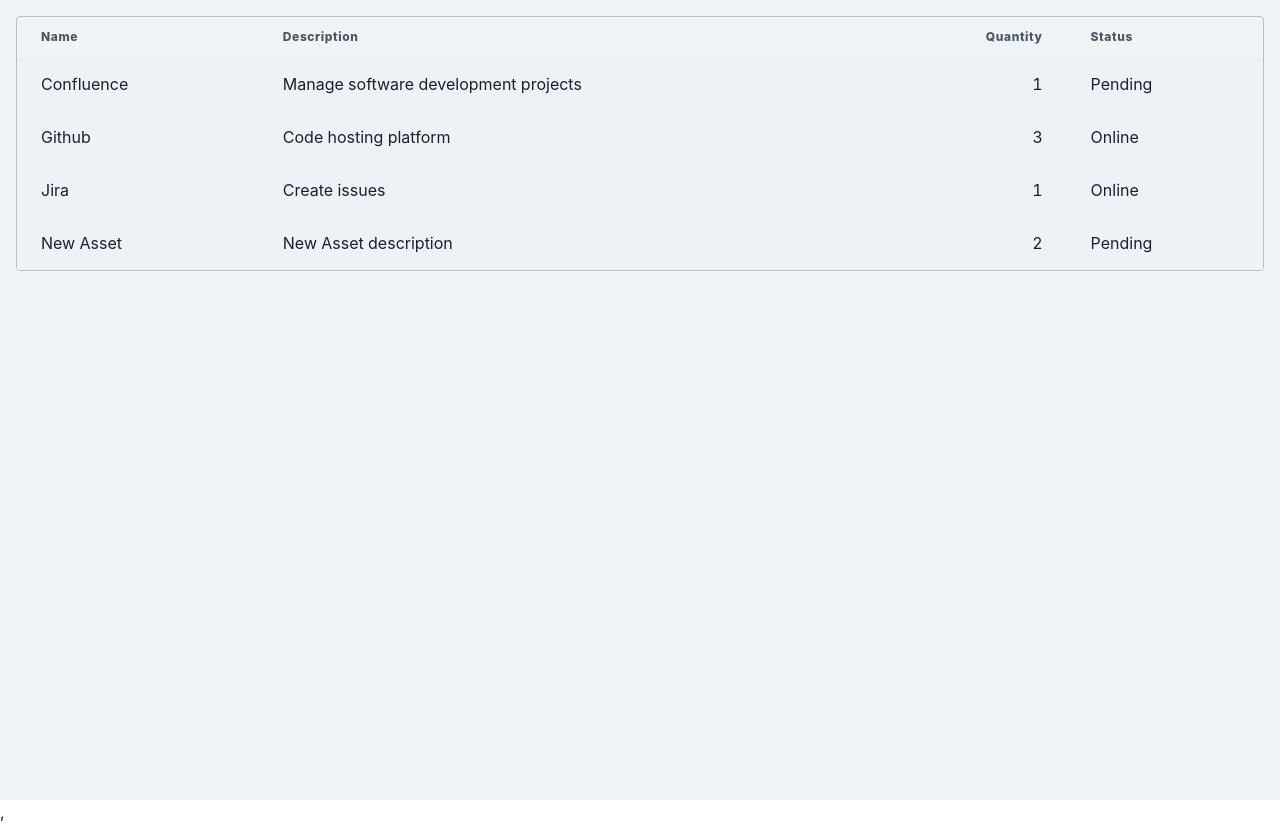
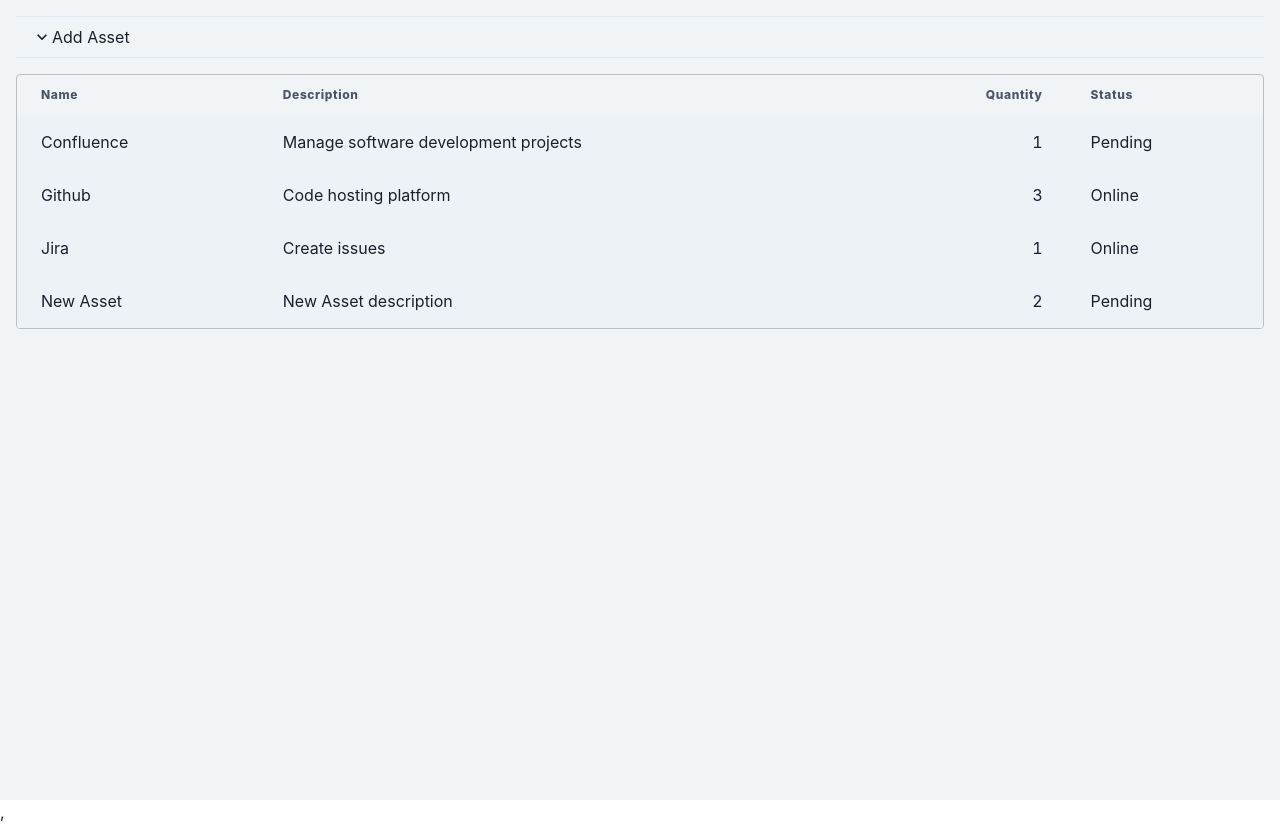
Before and after one commit to oscar-hustlebox/todo-app, a React app: page / in a window 1280 px wide. Built offline with nearby package versions, Linux system fonts and the light colour scheme.

Commit message:
feat: add form fields

```diff
--- /dev/null
+++ b/src/components/AddAsset/AddAsset.tsx
@@ -0,0 +1,25 @@
+import React, { ReactElement } from 'react';
+import { Accordion, AccordionButton, AccordionIcon, AccordionItem, AccordionPanel, Box } from '@chakra-ui/react';
+import { AssetForm } from '../AssetForm/AssetForm';
+
+export const AddAsset = (): ReactElement => {
+    return (
+        <Box>
+            <Accordion allowToggle>
+                <AccordionItem>
+                    <h2>
+                        <AccordionButton>
+                            <AccordionIcon />
+                            <Box flex="1" textAlign="left">
+                                Add Asset
+                            </Box>
+                        </AccordionButton>
+                    </h2>
+                    <AccordionPanel pb={4}>
+                        <AssetForm />
+                    </AccordionPanel>
+                </AccordionItem>
+            </Accordion>
+        </Box>
+    );
+};
--- a/src/components/AssetForm/AssetForm.tsx
+++ b/src/components/AssetForm/AssetForm.tsx
@@ -1,10 +1,34 @@
 import React, { ReactElement } from 'react';
-import { Input } from '@chakra-ui/react';
+import { Button, Grid, GridItem, Input } from '@chakra-ui/react';
+import { QuantityInput } from './QuantityInput';
+import { StatusSelect } from './StatusSelect';
 
 export const AssetForm = (): ReactElement => {
+    const handleSubmit = (e: React.FormEvent<HTMLFormElement>) => {
+        e.preventDefault();
+        console.log('submit');
+    };
     return (
-        <div>
-            <Input placeholder="Basic usage" />
-        </div>
+        <form onSubmit={(e) => handleSubmit(e)}>
+            <Grid templateColumns="repeat(5, 1fr)" gap={6}>
+                <GridItem w="100%">
+                    <Input type="name" placeholder="name" borderColor="#D2D4D5" />
+                </GridItem>
+                <GridItem w="100%">
+                    <Input type="description" placeholder="description" borderColor="#D2D4D5" />
+                </GridItem>
+                <GridItem w="100%">
+                    <QuantityInput name="quantity" />
+                </GridItem>
+                <GridItem w="100%">
+                    <StatusSelect name="status" />
+                </GridItem>
+                <GridItem w="100%">
+                    <Button type="submit" backgroundColor="#5D7599" color="white">
+                        Add
+                    </Button>
+                </GridItem>
+            </Grid>
+        </form>
     );
 };
--- /dev/null
+++ b/src/components/AssetForm/QuantityInput.tsx
@@ -0,0 +1,20 @@
+import React, { ReactElement } from 'react';
+import {
+    NumberInput,
+    NumberInputField,
+    NumberInputStepper,
+    NumberIncrementStepper,
+    NumberDecrementStepper,
+} from '@chakra-ui/react';
+
+export const QuantityInput = ({ name }: { name: string }): ReactElement => {
+    return (
+        <NumberInput name={name} defaultValue={1} borderColor="#D2D4D5">
+            <NumberInputField />
+            <NumberInputStepper>
+                <NumberIncrementStepper />
+                <NumberDecrementStepper />
+            </NumberInputStepper>
+        </NumberInput>
+    );
+};
--- /dev/null
+++ b/src/components/AssetForm/StatusSelect.tsx
@@ -0,0 +1,12 @@
+import React, { ReactElement } from 'react';
+import { Select } from '@chakra-ui/react';
+
+export const StatusSelect = ({ name }: { name: string }): ReactElement => {
+    return (
+        <Select name={name} placeholder="Select status" borderColor="#D2D4D5">
+            <option value="pending">Pending</option>
+            <option value="online">Online</option>
+            <option value="offline">Offline</option>
+        </Select>
+    );
+};
--- a/src/components/StoreFront/index.tsx
+++ b/src/components/StoreFront/index.tsx
@@ -1,11 +1,16 @@
+import { Box } from '@chakra-ui/react';
 import React from 'react';
+import { AddAsset } from '../AddAsset/AddAsset';
 import { AssetList } from '../AssetList';
 import { StyledWrapper } from './styles';
 
 export const StoreFront = () => {
     return (
         <StyledWrapper>
-            <AssetList />
+            <AddAsset />
+            <Box marginTop={4}>
+                <AssetList />
+            </Box>
         </StyledWrapper>
     );
 };
```
